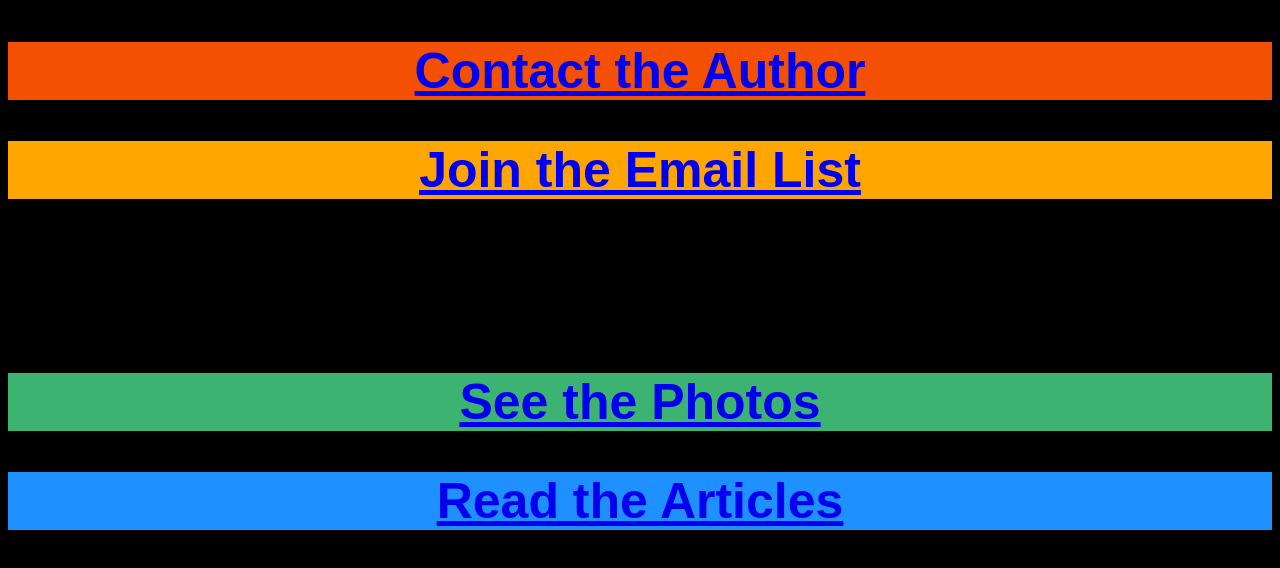
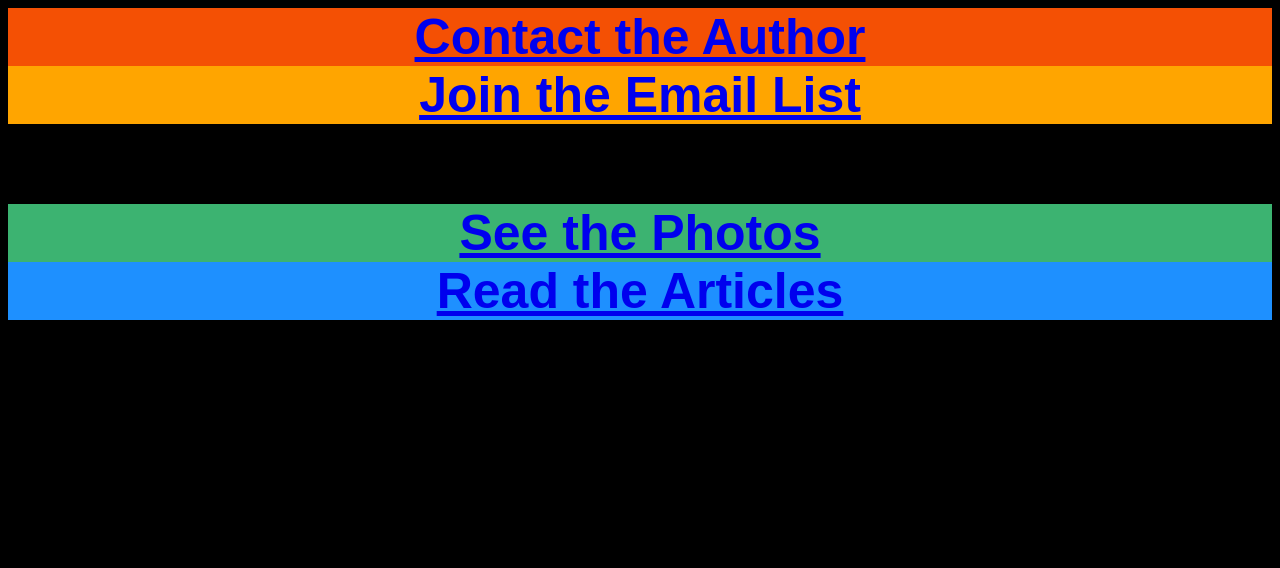
Before and after one commit to cmad7317/cmad7317.github.io, a plain HTML site: page index.html in a window 1280 px wide. Drawn offline with Linux system fonts and the light colour scheme.

Commit message:
Update index.html
1.5.2

```diff
--- a/index.html
+++ b/index.html
@@ -16,12 +16,19 @@
 				font-size: 70px;
 				text-align: center;
 				font-style: italic;
-
+				border: 0;
+				margin: 0;
+				padding: 0;
+				width: 100%;
 			}
 			h2 {
 				font-family: sans-serif;
 				font-size: 50px;
 				text-align: center;
+				border: 0;
+				margin: 0;
+				padding: 0;
+				width: 100%;
 			}
 			.top1 {
 				background-color: rgb(244, 80, 4);
```
